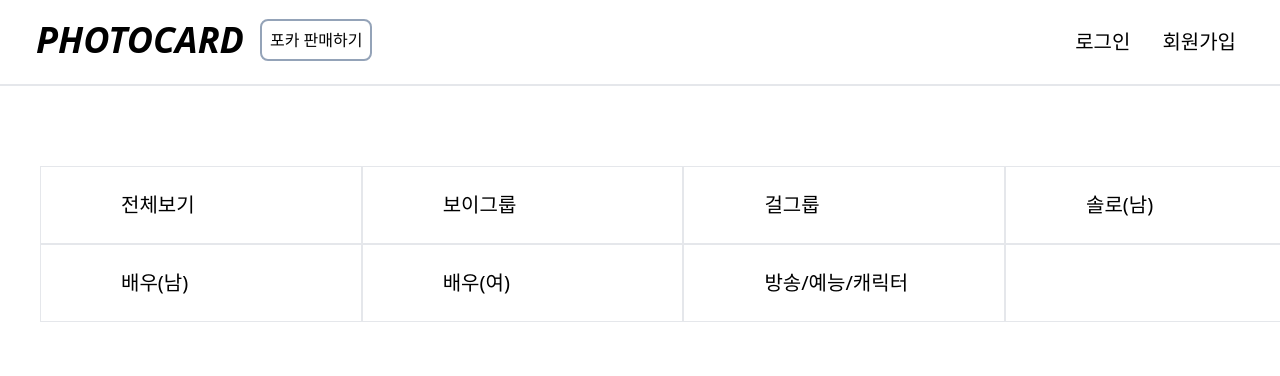
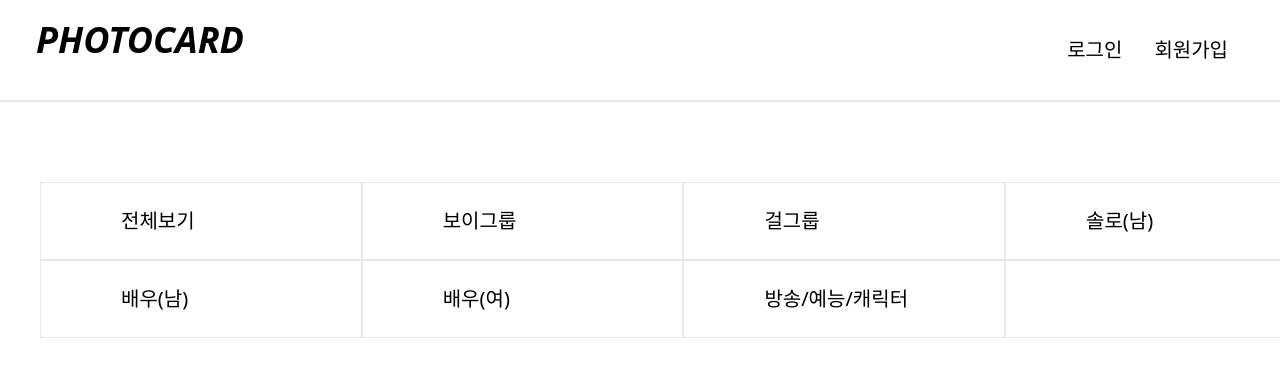
Before and after one commit to hanseu9839/PhotocardTradeProject, a Next.js app: page / in a window 1280 px wide. Shown: the top 376 px of the page. Built offline with nearby package versions, Linux system fonts and the light colour scheme.

Commit message:
SWR 적용 Maybe 로직을 만들어서 컴포넌트 관리

```diff
--- /dev/null
+++ b/components/common/Maybe.tsx
@@ -0,0 +1,5 @@
+import React from "react";
+
+const Maybe = ({ test, children }) => <>{test && children}</>;
+
+export default Maybe;
--- a/components/common/Navbar.tsx
+++ b/components/common/Navbar.tsx
@@ -1,32 +1,26 @@
 import React, { useEffect, useState } from "react";
+import useSWR, { mutate } from "swr";
 import NavLink from "./NavLink";
 import CustomLink from "./CustomLink";
 import { usePageDispatch } from "../../lib/context/PageContext";
 import { PHOTOCARD_MENU_BUTTON } from "../../lib/utils/styles";
 import { useRouter } from "next/router";
+import checkLogin from "@/lib/utils/checkLogin";
+import storage from "@/lib/utils/storage";
+import Maybe from "./Maybe";
 
 const Navbar = () => {
   const setPage = usePageDispatch();
+  const { data: currentUser } = useSWR("user", storage);
+  console.log(currentUser);
+  const isLoggedIn: any = checkLogin(currentUser);
   const handleClick = React.useCallback(() => setPage?.(0), []);
   const router = useRouter();
-  const saleIdTest = "1234";
 
-  const [userAuth, setUserAuth] = useState<any | undefined>();
-  const [userEmail, setUserEmail] = useState<any | undefined>();
-
-  useEffect(() => {
-    if (localStorage.getItem("accessToken") && localStorage.getItem("userID")) {
-      const userID = localStorage.getItem("userID");
-      setUserAuth(true);
-      setUserEmail(userID);
-    } else {
-      setUserAuth(false);
-    }
-  });
-
-  const handleLogout = () => {
-    localStorage.removeItem("accessToken");
-    localStorage.removeItem("userID");
+  const handleLogout = (e: any) => {
+    e.preventDefault();
+    window.localStorage.removeItem("user");
+    mutate("user", null);
     alert("로그아웃되었습니다");
     router.push("/");
   };
@@ -43,28 +37,14 @@ const Navbar = () => {
           </CustomLink>
         </div>
         <div className="flex-1 m-2">
-          {userEmail ? (
+          <Maybe test={isLoggedIn}>
             <CustomLink
               className={PHOTOCARD_MENU_BUTTON}
-              href={`/sale/${localStorage.getItem("login")}`}
-              as={`/sale/${localStorage.getItem("login")}`}>
+              href={`/sale/11`}
+              as={`/sale/11`}>
               <span onClick={handleClick}>포카 판매하기</span>
             </CustomLink>
-          ) : (
-            <>
-              <CustomLink
-                className={PHOTOCARD_MENU_BUTTON}
-                href="/user/login"
-                as={`/user/login`}>
-                <span onClick={handleClick}>포카 판매하기</span>
-              </CustomLink>
-            </>
-          )}
-        </div>
-        <div className="flex-1">
             <ul className="flex justify-end m-2">
-            {userAuth ? (
-              <>
               <li>
                 <NavLink href="/userinfo/info" as="/userinfo/info">
                   <span onClick={handleClick}>내 정보</span>
@@ -77,14 +57,15 @@ const Navbar = () => {
               </li>
               <li>
                 <button
-                    onClick={handleLogout}
-                    className="px-2 text-xl text-black-500">
+                  className="px-2 text-xl text-black-500"
+                  onClick={handleLogout}>
                   로그아웃
                 </button>
               </li>
-              </>
-            ) : (
-              <>
+            </ul>
+          </Maybe>
+          <Maybe test={!isLoggedIn}>
+            <ul className="flex justify-end m-2">
               <li>
                 <NavLink href="/user/login" as="/user/login">
                   <span onClick={handleClick}>로그인</span>
@@ -95,9 +76,8 @@ const Navbar = () => {
                   <span onClick={handleClick}>회원가입</span>
                 </NavLink>
               </li>
-              </>
-            )}
             </ul>
+          </Maybe>
         </div>
       </div>
     </nav>
--- a/components/user/loginInput.tsx
+++ b/components/user/loginInput.tsx
@@ -1,26 +1,41 @@
 import { useRouter } from "next/router";
 import React, { useEffect, useState } from "react";
+import { mutate } from "swr";
 import api from "../../API/api";
 
 const LoginInput = () => {
   const [userID, setUserID] = useState("");
   const [userPassword, setUserPassword] = useState("");
-
+  const [errors, setErrors] = useState("");
+  const [isLoading, setLoading] = React.useState(false);
   const router = useRouter();
 
-  const handleID = (e: any) => {
+  const handleID = React.useCallback((e: any) => {
     setUserID(e.target.value);
-  };
-  const handlePassword = (e: any) => {
+  }, []);
+  const handlePassword = React.useCallback((e: any) => {
     setUserPassword(e.target.value);
-  };
-  const handleSubmit = async () => {
-    const loginResult: any = await api.login(userID, userPassword);
-    const logindata: any = loginResult.data.data;
-    localStorage.setItem("accessToken", logindata.accessToken);
-    localStorage.setItem("refreshToken", logindata.refreshToken);
-    localStorage.setItem("userID", logindata.userId);
-    router.push("/");
+  }, []);
+
+  const handleSubmit = async (e: any) => {
+    e.preventDefault();
+    setLoading(true);
+
+    try {
+      const { data, status } = await api.login(userID, userPassword);
+      if (status !== 200) {
+        setErrors(data.errors);
+      }
+      if (data?.data) {
+        window.localStorage.setItem("user", JSON.stringify(data.data));
+        mutate("user", data?.data);
+        router.push("/");
+      }
+    } catch (error) {
+      console.log(error);
+    } finally {
+      setLoading(false);
+    }
   };
 
   return (
@@ -44,7 +59,8 @@ const LoginInput = () => {
         <div className="w-[65%] flex justify-end">
           <button
             onClick={handleSubmit}
-            className=" bg-black text-white rounded-md px-3 py-1.5 ">
+            className=" bg-black text-white rounded-md px-3 py-1.5 "
+            disabled={isLoading}>
             <p className="text-xl font-extralight">Sign up</p>
           </button>
         </div>
--- /dev/null
+++ b/lib/utils/checkLogin.ts
@@ -0,0 +1,6 @@
+const checkLogin = (currentUser) =>
+  !!currentUser &&
+  currentUser?.constructor === Object &&
+  Object.keys(currentUser).length !== 0;
+
+export default checkLogin;
--- /dev/null
+++ b/lib/utils/storage.ts
@@ -0,0 +1,7 @@
+const storage = async (key: any) => {
+  const value = localStorage.getItem(key);
+
+  return !!value ? JSON.parse(value) : undefined;
+};
+
+export default storage;
--- a/package.json
+++ b/package.json
@@ -15,6 +15,7 @@
     "next": "13.5.5",
     "react": "^18",
     "react-dom": "^18",
+    "swr": "^2.2.4",
     "ts-node": "^10.9.1",
     "uuid": "^9.0.1"
   },
```
Also changed, not shown: 1 other file (tests, documents, lock files or other folders). Lines whose indentation alone changed are shown as unchanged.
